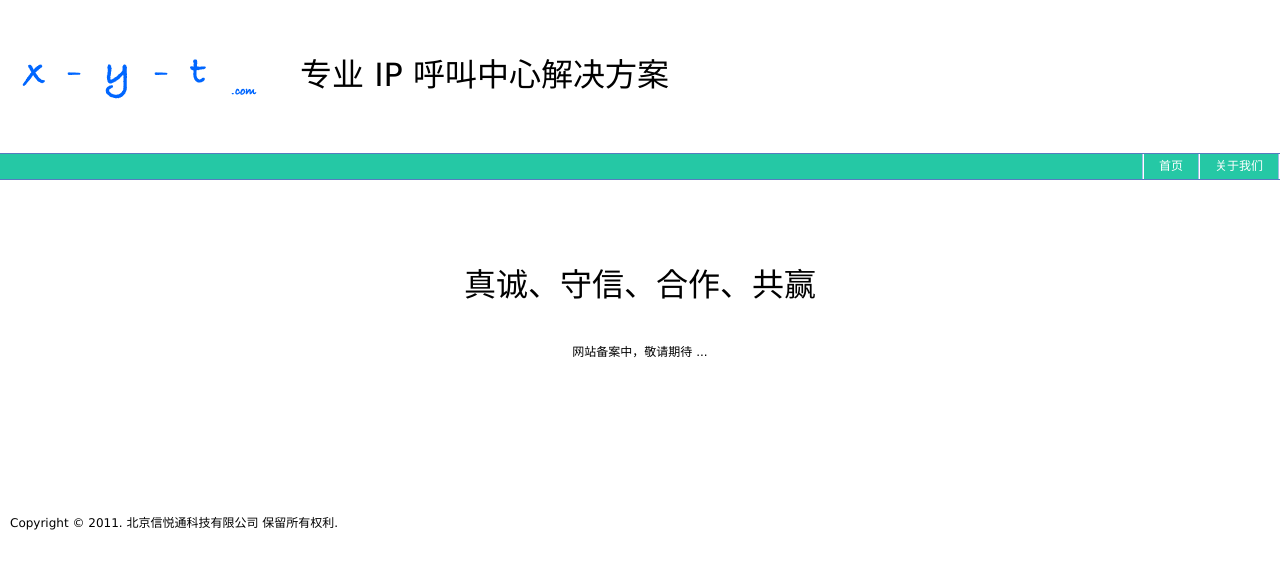
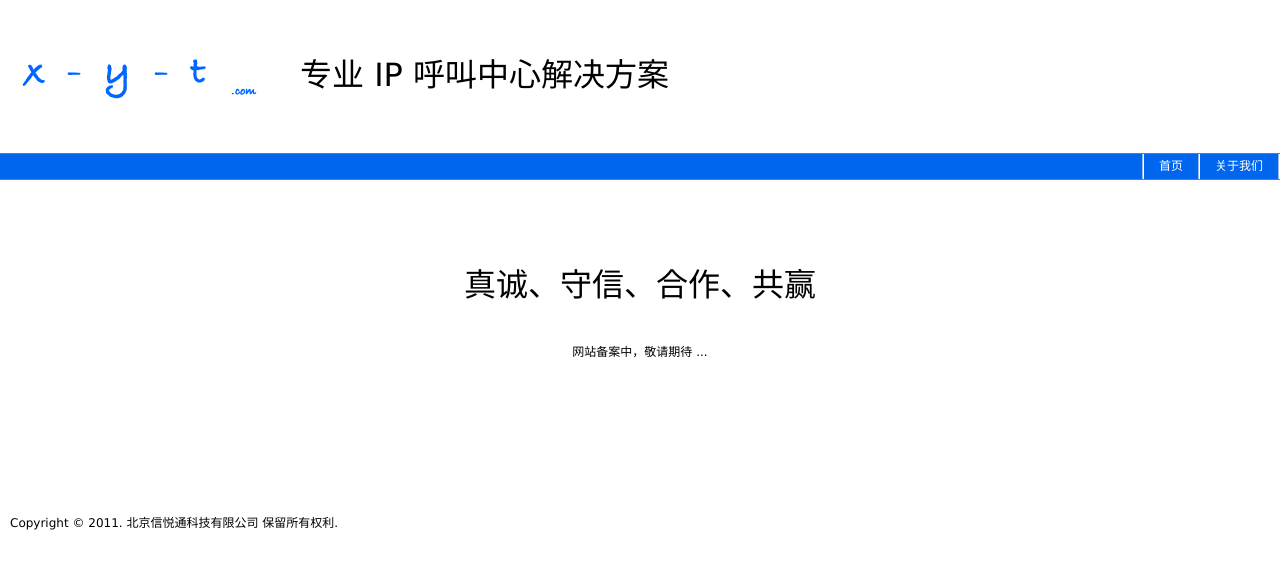
Before and after one commit to x-y-t/x-y-t.github.com, a Jekyll site: the page built from index.md, in a window 1280 px wide. Shown: the top 569 px of the page. Built offline with Jekyll 4.4.1, drawn with Linux system fonts in a browser that asks for light colours; Markdown is read by kramdown in place of the engine named in the settings.

Commit message:
tweak UI

```diff
--- a/css/default.css
+++ b/css/default.css
@@ -129,7 +129,7 @@ dd { margin-left: 1.5em; padding:3px;}
 	width:100%;
 	border-bottom:1px solid #577BBF;
 	border-top:1px solid #577BBF;
-	background-color:#25C8A5;
+	background-color:#06E;
 	margin:3px 0;
 }
 
@@ -157,7 +157,7 @@ dd { margin-left: 1.5em; padding:3px;}
 }
 .hmenu1 a:link { color:#FFF; }
 .hmenu1 a:visited { color:#FFF; }
-.hmenu1 a:hover { color:#FFF; background-color:#06F; }
+.hmenu1 a:hover { color:#06F; background-color:#FFF; }
 .hmenu1 li.active a { color:#25C8A5 !important; background-color:#FFF !important; margin-left:-1px; cursor:default;}
 
 .hmenu1 li.dir a { cursor:default; background-color:#E6EDFF; color:#000; background-image:url(../images/nav-arrow-down.png); background-repeat:no-repeat; background-position:right center; padding-right:20px; }
```
Also changed, not shown: _layouts/default.html (line endings or trailing spaces).
